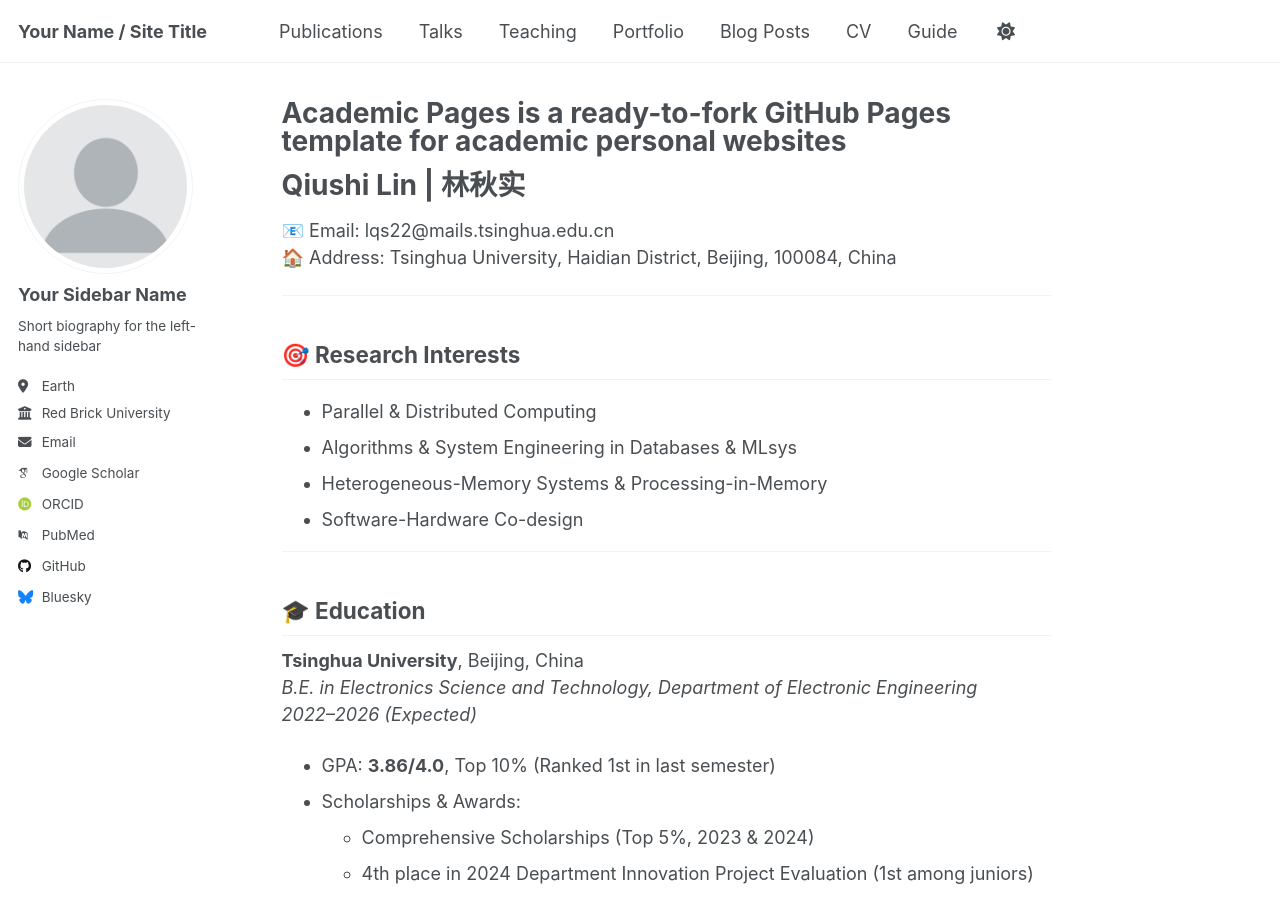
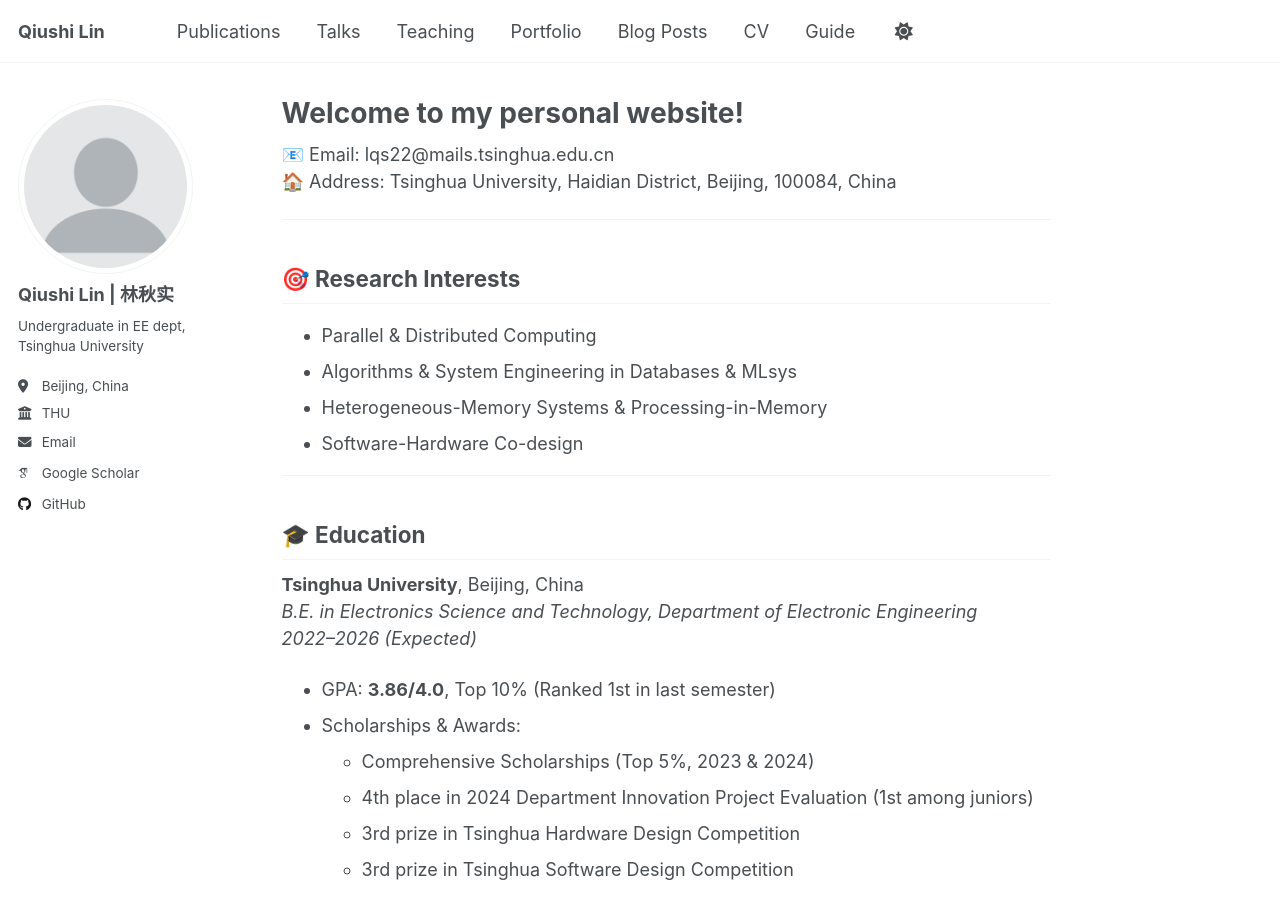
Before and after one commit to lqs22yeah/lqs22yeah.github.io, a Jekyll site: the page built from _pages/about.md, in a window 1280 px wide and 900 px high. Built offline with Jekyll 4.4.1, drawn with Linux system fonts in a browser that asks for light colours; some web fonts are replaced; a script that is not in the unit is left out.

Commit message:
optimization

```diff
--- a/_config.yml
+++ b/_config.yml
@@ -9,7 +9,7 @@
 # Basic Site Settings
 locale                   : "en-US"
 site_theme               : "default" # Currently available options are "default", "air"
-title                    : "Your Name / Site Title"
+title                    : "Qiushi Lin"
 title_separator          : "-"
 name                     : &name "Your Name"
 description              : &description "personal description"
@@ -23,23 +23,23 @@
 author:
   # Biographic information
   avatar           : "profile.png"
-  name             : "Your Sidebar Name"
+  name             : "Qiushi Lin | 林秋实"
   pronouns         : # example: "she/her"
-  bio              : "Short biography for the left-hand sidebar"
-  location         : "Earth"
-  employer         : "Red Brick University"
+  bio              : "Undergraduate in EE dept, Tsinghua University"
+  location         : "Beijing, China"
+  employer         : "THU"
   uri              : # URL
-  email            : "none@example.org"
+  email            : "lqs22@mails.tsinghua.edu.cn"
 
   # Academic websites
   academia         : # URL
   arxiv            : # URL - Update with the correct link to your profile
-  googlescholar    : "https://scholar.google.com/citations?user=PS_CX0AAAAAJ"
+  googlescholar    : "https://scholar.google.com/citations?user=VgZcoRoAAAAJ&hl=zh-CN"
   inspire-hep      : # URL
   impactstory      : # URL
-  orcid            : "http://orcid.org/yourorcidurl"
+  orcid            : # URL
   semantic         : # URL
-  pubmed           : "https://www.ncbi.nlm.nih.gov/pubmed/?term=john+snow"
+  pubmed           : # URL
   researchgate     : # URL
   scopus           : # URL
 
@@ -47,13 +47,13 @@
   bitbucket        : # Username - Update with your username on the site
   codepen          : # Username
   dribbble         : # Username
-  github           : "academicpages"
+  github           : "lqs22yeah"
   kaggle           : # Username
   stackoverflow    : # User number or user number and name (i.e., use "1" or "1/jeff-atwood")
 
   # Social media
   artstation       : # Username
-  bluesky          : "bsky.app" # Replace this with you Bluesky username
+  bluesky          : # # Replace this with you Bluesky username
   facebook         : # Username
   flickr           : # Username
   foursquare       : # Username
--- a/_pages/about.md
+++ b/_pages/about.md
@@ -1,13 +1,12 @@
 ---
 permalink: /
-title: "Academic Pages is a ready-to-fork GitHub Pages template for academic personal websites"
+title: "Welcome to my personal website!"
 author_profile: true
 redirect_from:
   - /about/
   - /about.html
 ---
 
-# Qiushi Lin | 林秋实
 
 📧 Email: lqs22@mails.tsinghua.edu.cn
 🏠 Address: Tsinghua University, Haidian District, Beijing, 100084, China
```
